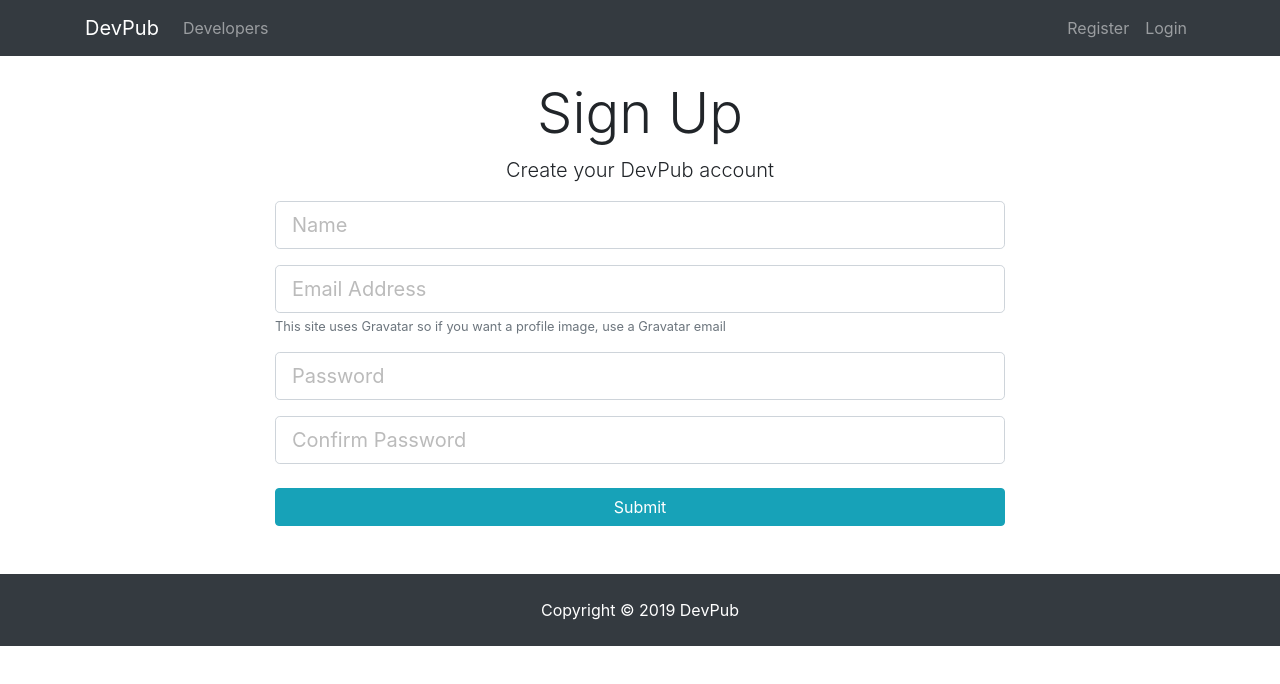
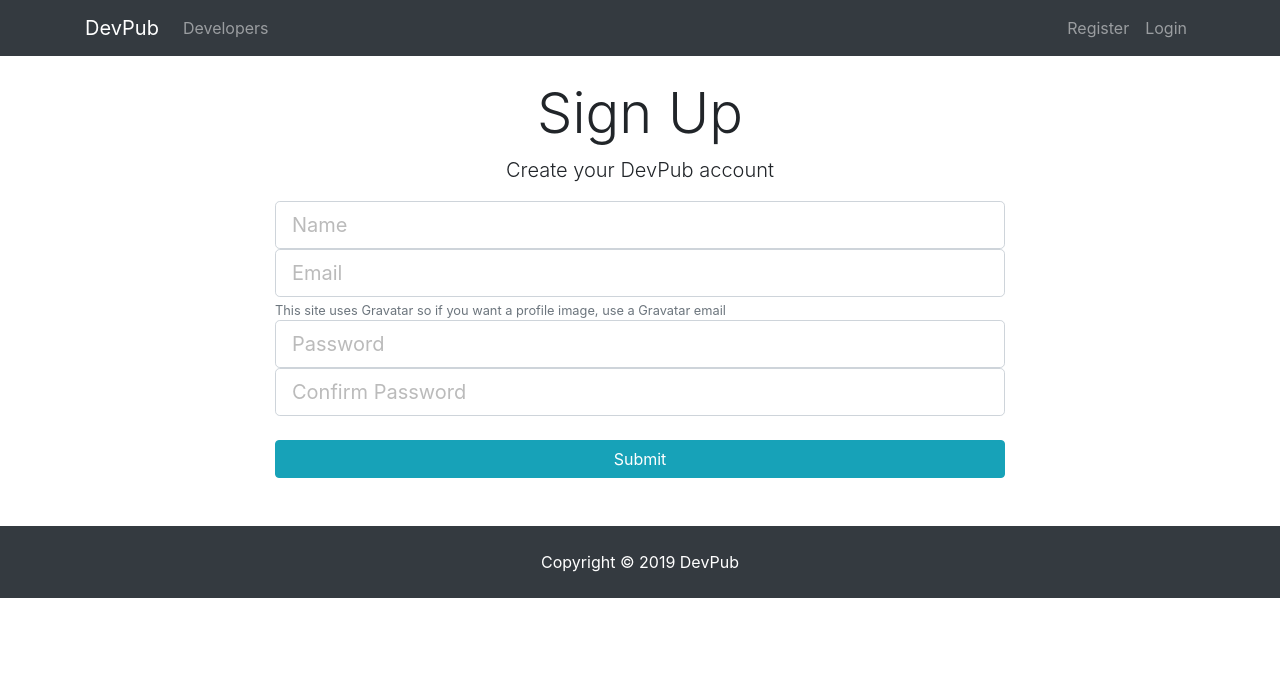
Before and after one commit to ChloeWhen117/devpub, a React (Create React App) app in the folder client/: page /register in a window 1280 px wide. Shown: the top 684 px of the page. Built offline with nearby package versions, Linux system fonts and the light colour scheme.

Commit message:
Refactored forms for login and register with TextFieldGroup common component

```diff
--- a/client/src/components/auth/Login.js
+++ b/client/src/components/auth/Login.js
@@ -1,8 +1,8 @@
 import React, { Component } from 'react'
 import PropTypes from 'prop-types';
 import { connect } from 'react-redux';
-import classnames from 'classnames';
 import { loginUser } from '../../actions/authActions';
+import TextFieldGroup from '../common/TextFieldGroup';
 
 class Login extends Component {
     constructor() {
@@ -60,36 +60,23 @@
                 Sign in to your DevPub account
               </p>
               <form onSubmit={this.onSubmit}>
-                <div className="form-group">
-                  <input
-                    type="email"
-                    className={classnames('form-control form-control-lg', {
-                      'is-invalid': errors.email
-                    })}
+                <TextFieldGroup
                   placeholder="Email Address"
                   name="email"
+                  type="email"
                   value={this.state.email}
                   onChange={this.onChange}
+                  error={errors.email}
                 />
-                  {errors.email && (
-                    <div className="invalid-feedback">{errors.email}</div>
-                  )}
-                </div>
-                <div className="form-group">
-                  <input
-                    type="password"
-                    className={classnames('form-control form-control-lg', {
-                      'is-invalid': errors.password
-                    })}
+
+                <TextFieldGroup
                   placeholder="Password"
                   name="password"
+                  type="password"
                   value={this.state.password}
                   onChange={this.onChange}
+                  error={errors.password}
                 />
-                  {errors.password && (
-                    <div className="invalid-feedback">{errors.password}</div>
-                  )}
-                </div>
                 <input type="submit" className="btn btn-info btn-block mt-4" />
               </form>
             </div>
--- a/client/src/components/auth/Register.js
+++ b/client/src/components/auth/Register.js
@@ -1,9 +1,9 @@
 import React, { Component } from 'react';
 import PropTypes from 'prop-types';
 import { withRouter } from 'react-router-dom';
-import classnames from 'classnames';
 import { connect } from 'react-redux';
 import { registerUser } from '../../actions/authActions';
+import TextFieldGroup from '../common/TextFieldGroup';
 
 class Register extends Component {
   constructor() {
@@ -62,70 +62,38 @@
                 Create your DevPub account
               </p>
               <form noValidate onSubmit={this.onSubmit}>
-                <div className="form-group">
-                  <input
-                    type="text"
-                    className={classnames('form-control form-control-lg', {
-                      'is-invalid': errors.name
-                    })}
+                <TextFieldGroup
                   placeholder="Name"
                   name="name"
                   value={this.state.name}
                   onChange={this.onChange}
+                  error={errors.name}
                 />
-                  {errors.name && (
-                    <div className="invalid-feedback">{errors.name}</div>
-                  )}
-                </div>
-                <div className="form-group">
-                  <input
+                <TextFieldGroup
+                  placeholder="Email"
+                  name="email"
                   type="email"
-                    className={classnames('form-control form-control-lg', {
-                      'is-invalid': errors.email
-                    })}
-                    placeholder="Email Address"
-                    name="email"
                   value={this.state.email}
                   onChange={this.onChange}
+                  error={errors.email}
+                  info="This site uses Gravatar so if you want a profile image, use a Gravatar email"
                 />
-                  {errors.email && (
-                    <div className="invalid-feedback">{errors.email}</div>
-                  )}
-                  <small className="form-text text-muted">
-                    This site uses Gravatar so if you want a profile image, use
-                    a Gravatar email
-                  </small>
-                </div>
-                <div className="form-group">
-                  <input
-                    type="password"
-                    className={classnames('form-control form-control-lg', {
-                      'is-invalid': errors.password
-                    })}
+                <TextFieldGroup
                   placeholder="Password"
                   name="password"
+                  type="password"
                   value={this.state.password}
                   onChange={this.onChange}
+                  error={errors.password}
                 />
-                  {errors.password && (
-                    <div className="invalid-feedback">{errors.password}</div>
-                  )}
-                </div>
-                <div className="form-group">
-                  <input
-                    type="password"
-                    className={classnames('form-control form-control-lg', {
-                      'is-invalid': errors.password2
-                    })}
+                <TextFieldGroup
                   placeholder="Confirm Password"
                   name="password2"
+                  type="password"
                   value={this.state.password2}
                   onChange={this.onChange}
+                  error={errors.password2}
                 />
-                  {errors.password2 && (
-                    <div className="invalid-feedback">{errors.password2}</div>
-                  )}
-                </div>
                 <input type="submit" className="btn btn-info btn-block mt-4" />
               </form>
             </div>
--- /dev/null
+++ b/client/src/components/common/TextFieldGroup.js
@@ -0,0 +1,50 @@
+import React from 'react';
+import classnames from 'classnames';
+import PropTypes from 'prop-types';
+
+const TextFieldGroup = ({
+  name,
+  placeholder,
+  value,
+  label,
+  error,
+  info,
+  type,
+  onChange,
+  disabled
+}) => {
+  return (
+    <div>
+      <input
+        type={type}
+        className={classnames('form-control form-control-lg', {
+          'is-invalid': error
+        })}
+        placeholder={placeholder}
+        name={name}
+        value={value}
+        onChange={onChange}
+        disabled={disabled}
+      />
+      {info && <small className="form-text text-muted">{info}</small>}
+      {error && <div className="invalid-feedback">{error}</div>}
+    </div>
+  )
+}
+
+TextFieldGroup.propTypes = {
+  name: PropTypes.string.isRequired,
+  passholder: PropTypes.string,
+  value: PropTypes.string.isRequired,
+  info: PropTypes.string,
+  error: PropTypes.string,
+  type: PropTypes.string.isRequired,
+  onChange: PropTypes.func.isRequired,
+  disabled: PropTypes.string
+}
+
+TextFieldGroup.defaultProps = {
+  type: 'text'
+}
+
+export default TextFieldGroup;
```
Lines whose indentation alone changed are shown as unchanged.
